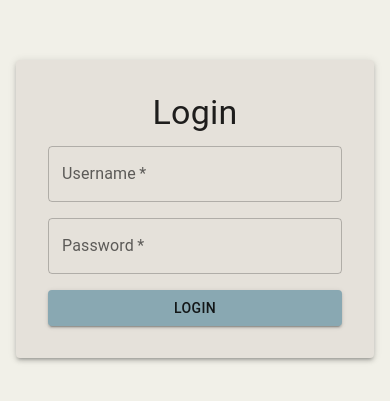
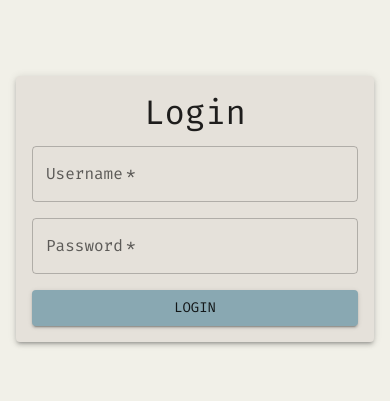
Before and after one commit to enta1234/project-budget-management, a Next.js app in the folder client/: page / in a window 390 px wide. Shown: the part 213-614 px from the top of the page. Built offline with nearby package versions, Linux system fonts and the light colour scheme.

Commit message:
Add responsive styles and Fira Code

```diff
--- a/client/package.json
+++ b/client/package.json
@@ -15,6 +15,7 @@
     "@mui/x-date-pickers": "^8.5.2",
     "next": "^13.0.0",
     "react": "^18.0.0",
-    "react-dom": "^18.0.0"
+    "react-dom": "^18.0.0",
+    "sass": "^1.73.0"
   }
 }
--- a/client/pages/_app.js
+++ b/client/pages/_app.js
@@ -2,6 +2,7 @@ import { ThemeProvider } from '@mui/material/styles';
 import CssBaseline from '@mui/material/CssBaseline';
 import theme from '../theme';
 import { AuthProvider } from '../context/AuthContext';
+import '../styles/globals.scss';
 
 export default function MyApp({ Component, pageProps }) {
   return (
--- a/client/pages/index.js
+++ b/client/pages/index.js
@@ -7,6 +7,7 @@ import { Input, LoadingButton } from '../components';
 import Button from '@mui/material/Button';
 import Typography from '@mui/material/Typography';
 import Paper from '@mui/material/Paper';
+import styles from '../styles/index.module.scss';
 
 export default function Home() {
   const { token, login } = useAuth();
@@ -39,8 +40,8 @@ export default function Home() {
 
   return (
     <Container maxWidth="sm">
-      <Box sx={{ display: 'flex', justifyContent: 'center', alignItems: 'center', minHeight: '100vh', bgcolor: 'background.default' }}>
-        <Paper sx={{ p: 4, width: '100%', bgcolor: 'background.paper' }} elevation={3}>
+      <Box className={styles.wrapper}>
+        <Paper className={styles.paper} elevation={3}>
           <Typography variant="h4" component="h1" gutterBottom align="center">
             Login
           </Typography>
@@ -56,7 +57,7 @@ export default function Home() {
               <Button variant="outlined" onClick={getProfile}>Get Profile</Button>
             </Box>
           )}
-          {profile && <pre>{JSON.stringify(profile, null, 2)}</pre>}
+          {profile && <pre className={styles.profilePre}>{JSON.stringify(profile, null, 2)}</pre>}
         </Paper>
       </Box>
     </Container>
--- /dev/null
+++ b/client/styles/globals.scss
@@ -0,0 +1,7 @@
+@import url('https://fonts.googleapis.com/css2?family=Fira+Code&display=swap');
+
+body {
+  font-family: 'Fira Code', monospace;
+  color: #333;
+  background-color: #F1F0E8;
+}
--- /dev/null
+++ b/client/styles/index.module.scss
@@ -0,0 +1,26 @@
+.wrapper {
+  display: flex;
+  justify-content: center;
+  align-items: center;
+  min-height: 100vh;
+  background-color: #F1F0E8;
+}
+
+.paper {
+  padding: 2rem;
+  width: 100%;
+  background-color: #E5E1DA;
+}
+
+.profilePre {
+  background: #272822;
+  color: #F8F8F2;
+  padding: 1rem;
+  overflow: auto;
+}
+
+@media (max-width: 600px) {
+  .paper {
+    padding: 1rem;
+  }
+}
--- a/client/theme.js
+++ b/client/theme.js
@@ -13,6 +13,9 @@ const theme = createTheme({
       paper: '#E5E1DA',
     },
   },
+  typography: {
+    fontFamily: '"Fira Code", monospace',
+  },
 });
 
 export default theme;
```
Also changed, not shown: 1 other file (tests, documents, lock files or other folders).
